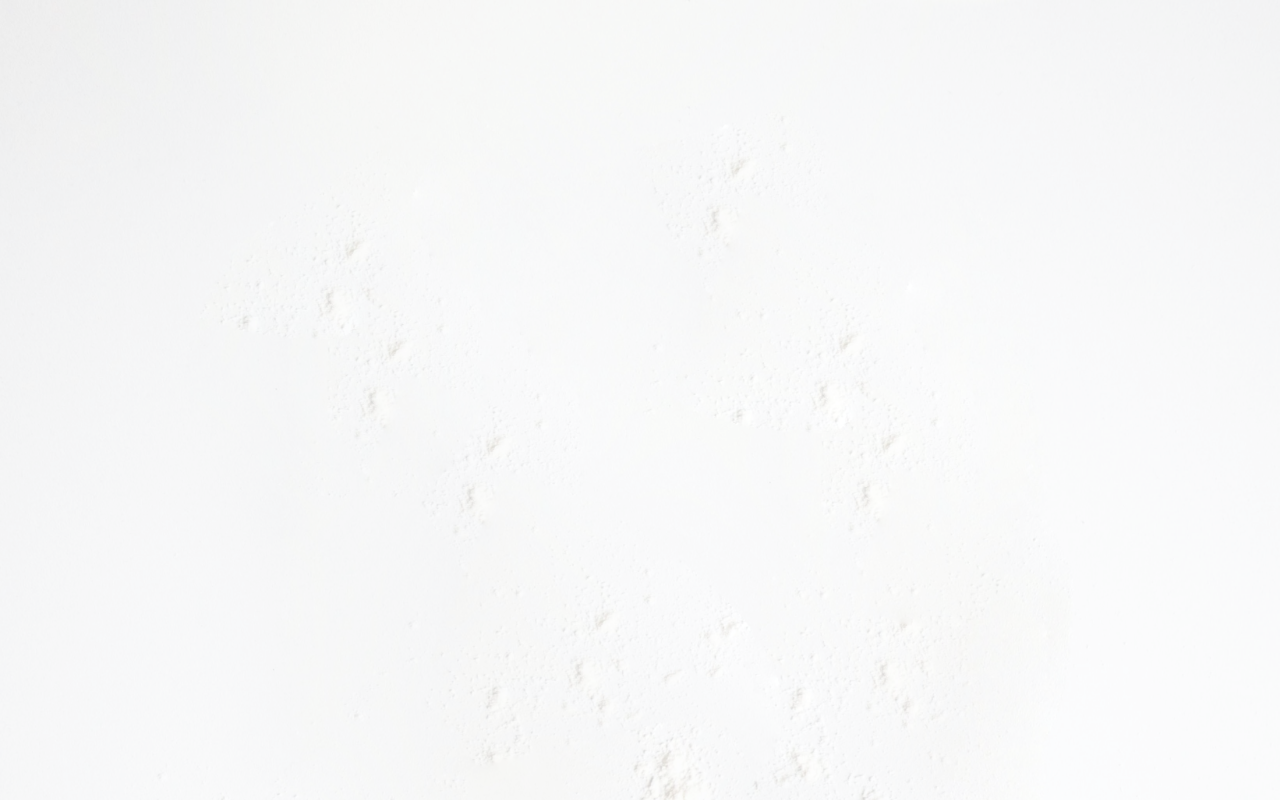
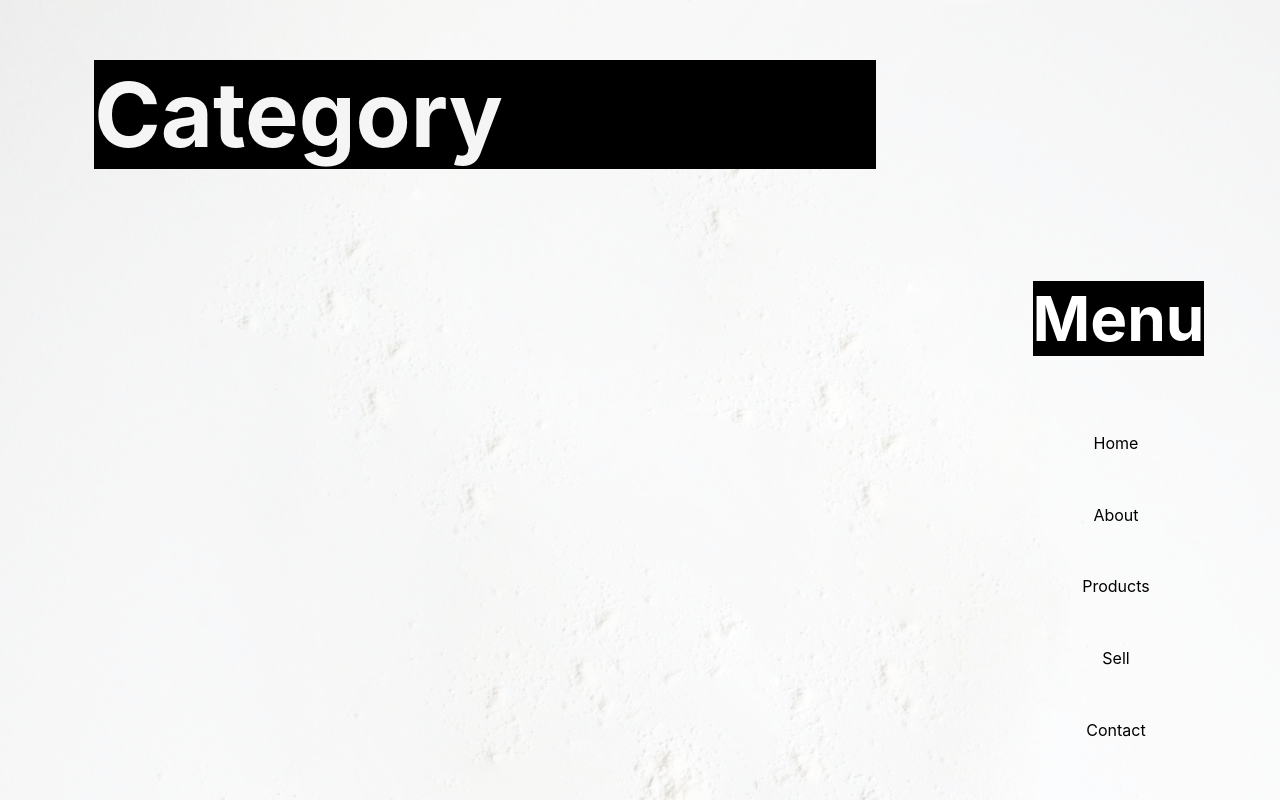
Before and after one commit to Build-Week-African-Marketplace-7/african-marketplace-frontend, a React (Create React App) app in the folder marketplace-frontend/: page /category in a window 1280 px wide. Built offline with nearby package versions, Linux system fonts and the light colour scheme.

Commit message:
started category page

```diff
--- a/marketplace-frontend/src/App.js
+++ b/marketplace-frontend/src/App.js
@@ -4,6 +4,7 @@ import About from "./components/About";
 import AddItem from "./components/AddItem";
 import Register from "./components/Register";
 import Categories from "./components/Categories";
+import Category from "./components/Category";
 import Contact from "./components/Contact";
 import Login from "./components/Login"
 import { Switch, Route } from "react-router-dom";
@@ -44,6 +45,9 @@ function App() {
         <Route path="/login">
           <Login />
         </Route>
+        <Route path="/category">
+          <Category />
+        </Route>
         <Route path="/categories">
           <Categories />
         </Route>
--- a/marketplace-frontend/src/components/Category.js
+++ b/marketplace-frontend/src/components/Category.js
@@ -0,0 +1,27 @@
+import React from 'react'
+import '../App.css'
+import {Link} from 'react-router-dom'
+// import { useHistory } from 'react-router-dom';
+
+const Category = () => {
+    return (
+<div className="header-categories">
+            <header>
+            <h1>Category</h1>
+            </header>
+
+            <nav className="nav-categories">
+            <h1>Menu</h1>
+            <Link to="/">Home</Link>
+            <Link to="/about"> About </Link>
+            <Link to="/categories">Products</Link>
+            <Link to="/sell"> Sell </Link>
+            <Link to="/contact">Contact</Link>
+          </nav>
+
+</div>
+
+    )
+};
+
+export default Category
```
